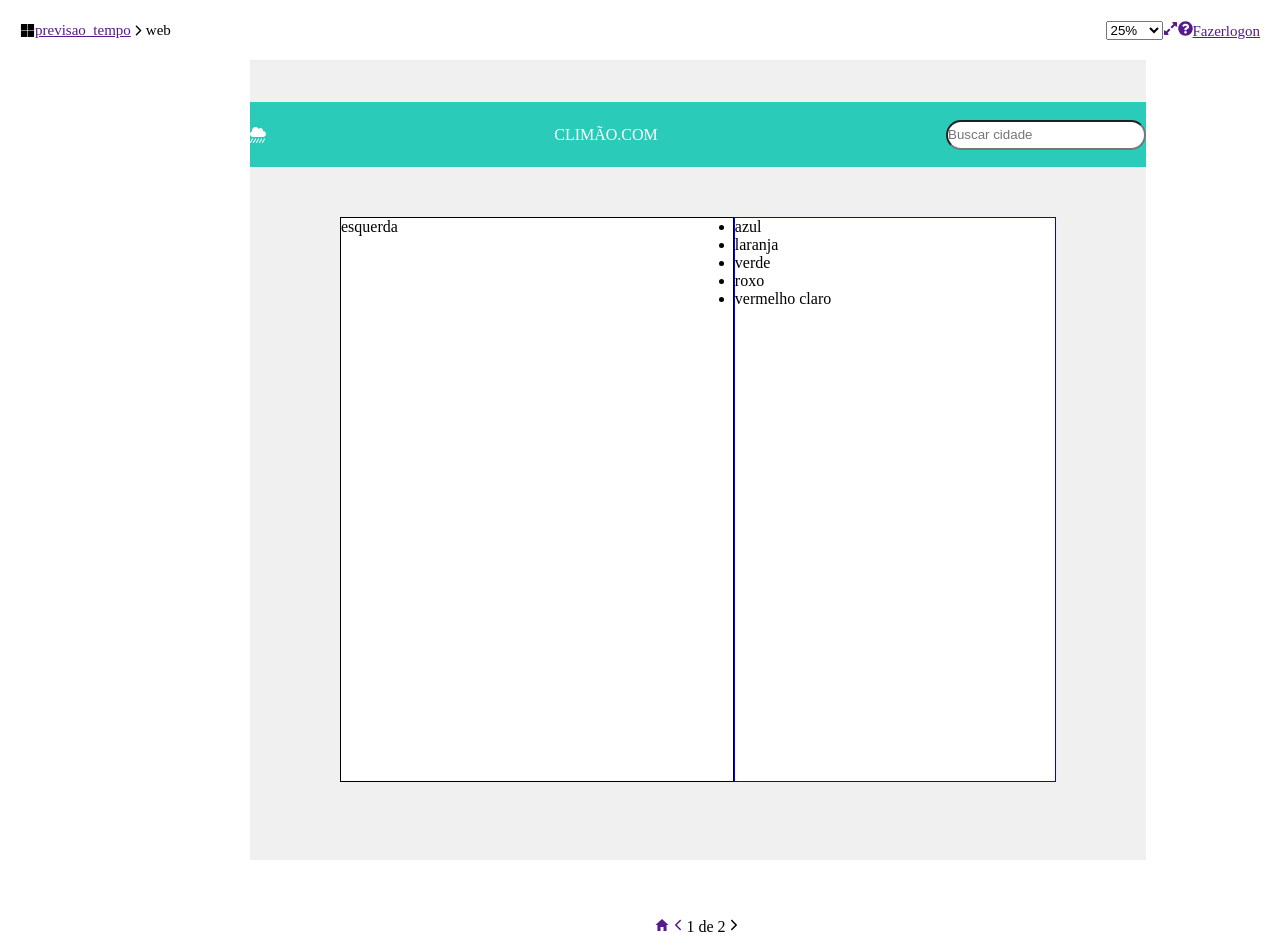
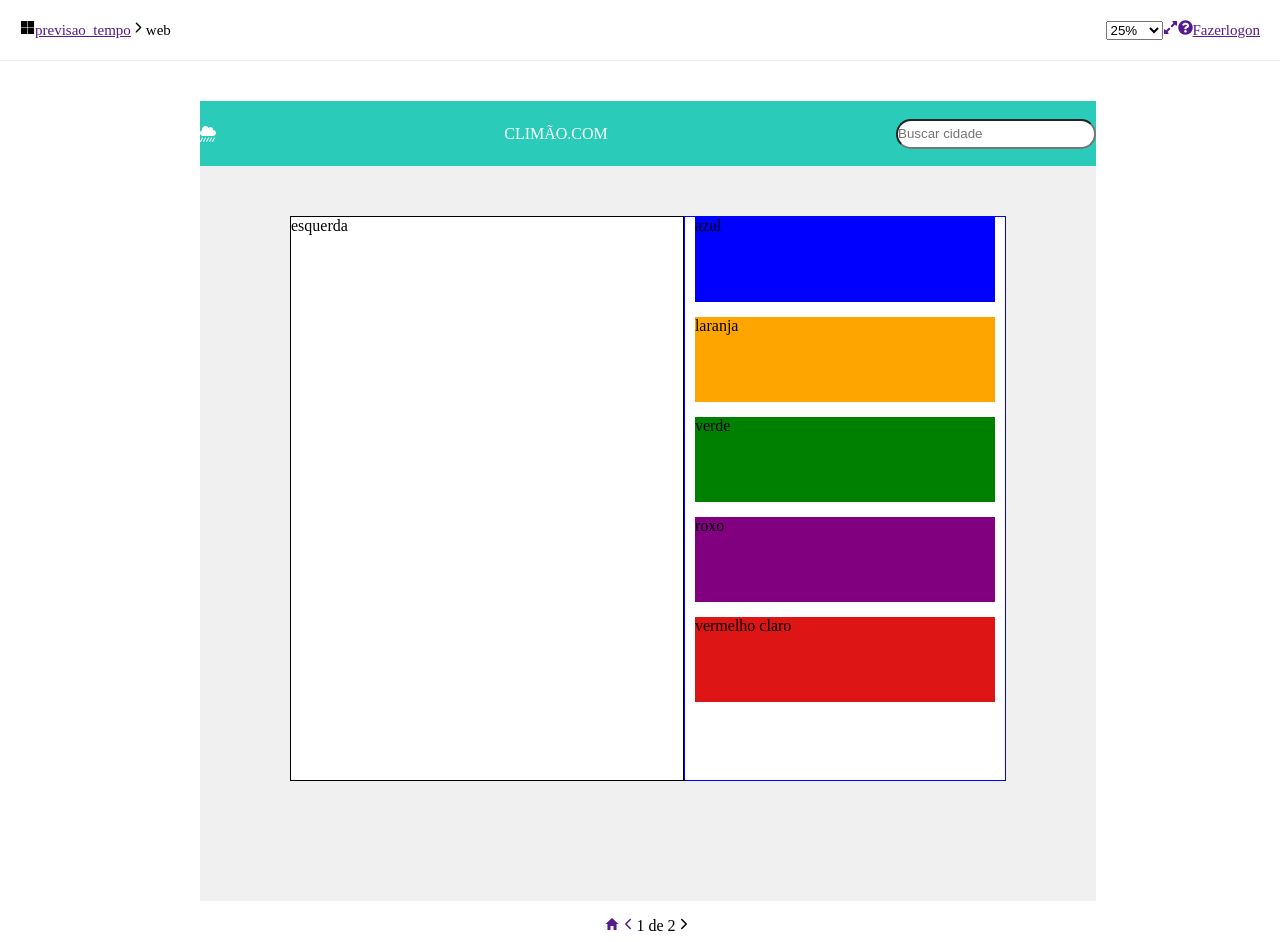
Before and after one commit to majunior07/climao, a React (Create React App) app: page / in a window 1280 px wide. Built offline with nearby package versions, Linux system fonts and the light colour scheme.

Commit message:
Primeiro commit 18/04/23

```diff
--- a/src/App.js
+++ b/src/App.js
@@ -8,6 +8,7 @@ import { SiAdobecreativecloud } from 'react-icons/si';
 function App(){
   return (
       <div>
+        <div className='cabecalho'>
           <div className='cabecalho1'>
             <FaMicrosoft></FaMicrosoft>
             <a href="">previsao_tempo</a>
@@ -29,6 +30,7 @@ function App(){
             <FaQuestionCircle></FaQuestionCircle>
             Fazerlogon</a>
           </div>
+        </div>
 
         <div className='principal'>
             <div className='busca1'>
@@ -41,12 +43,12 @@ function App(){
                     esquerda
                   </div>
                   <div className='direita'>
-                    <ul>
-                      <li>azul</li>
-                      <li>laranja</li>
-                      <li>verde</li>
-                      <li>roxo</li>
-                      <li>vermelho claro</li>
+                    <ul className='dias'>
+                      <li className="azul">azul</li>
+                      <li className='laranja'>laranja</li>
+                      <li className='verde'>verde</li>
+                      <li className='roxo'>roxo</li>
+                      <li className='vermelho'>vermelho claro</li>
                     </ul>
                   </div>
               </div>
--- a/src/index.css
+++ b/src/index.css
@@ -9,33 +9,30 @@ html, body, #root {
   width: 100%;
 }
 
+.cabecalho{
+  border-bottom: 1px solid #eee;
+  display: flex;
+  align-items: center;
+  justify-content: space-between;
+  flex-direction: row;
+}
+
 .cabecalho1{
   margin: 20px;
   height: 20px;
   font-size: 15px;
-  display: flex;
-  align-items: center;
-  justify-content:flex-start;
-  flex-direction: row;
-  float: left;
 }
 
 .cabecalho2{
   margin: 20px;
   height: 20px;
   font-size: 15px;
-  display: flex;
-  align-items: center;
-  justify-content:flex-end;
-  flex-direction: row;
-  float: right;
   }
 
 .principal{
-  border-top: 2px solid #eee;
   height: 800px;
   width: 70%;
-  margin: 0 250px 180px;
+  margin: 0 200px 180px;
   clear: both;
   background-color: #0000000F;
   }
@@ -77,6 +74,47 @@ input{
   width: 45%;
 }
 
+.dias{
+  list-style: none;
+  display: flex;
+  align-items: center;
+  justify-content: center;
+  flex-direction: column;
+}
+
+.azul{
+  height: 85px;
+  width: 300px;
+  background-color: blue;
+}
+
+.laranja{
+  height: 85px;
+  width: 300px;
+  margin-top: 15px;
+  background-color: orange;
+}
+
+.verde{
+  height: 85px;
+  width: 300px;
+  margin-top: 15px;
+  background-color: green;
+}
+
+.roxo{
+  height: 85px;
+  width: 300px;
+  margin-top: 15px;
+  background-color: purple;
+}
+
+.vermelho{
+  height: 85px;
+  width: 300px;
+  margin-top: 15px;
+  background-color: rgb(221, 21, 21);
+}
 
 .rodape{
   height: 30px;
```
Lines whose indentation alone changed are shown as unchanged.
